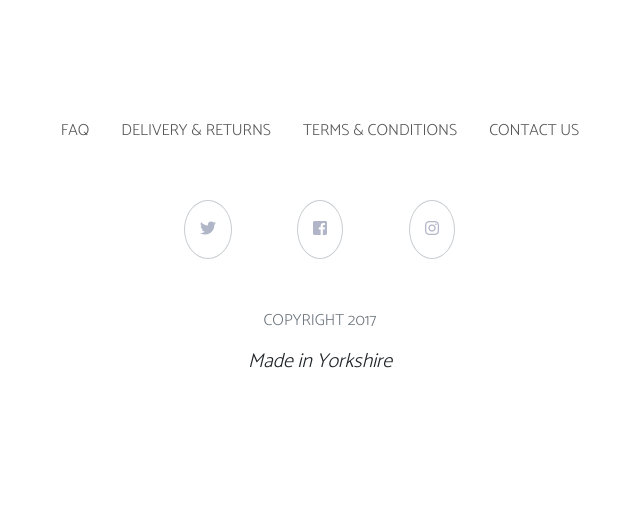
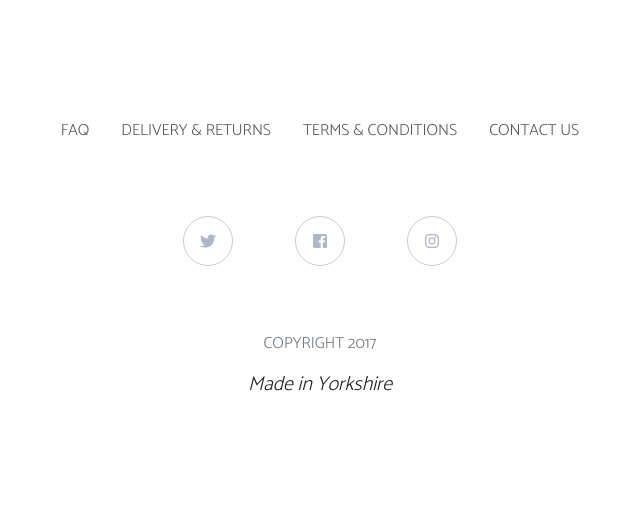
Before and after one commit to MrDamus/WELFORD-BOUQUET, a PHP site: page / in a window 1280 px wide. Shown: the part 1655-2161 px from the top of the page, without its empty margins (320-960 px from the left). Before the commit the page ends 2023 px from the top, so only its background shows below. Run offline with PHP 8.4, Linux system fonts and the light colour scheme; some libraries are stand-ins or nearby versions.

Commit message:
fixed fixed navbar toggle, thumbnail padding, fixed socials

```diff
--- a/dist/index.html
+++ b/dist/index.html
@@ -16,7 +16,7 @@
         WELFORD BOUQUET
       </h3>
     </header>
-    <nav class="navbar navbar-expand-lg">
+    <nav class="navbar navbar-expand-lg navbar-light">
         <form class="navbar-brand form-inline my-2 my-lg-0">
             <i class="fas fa-search"></i>
             <!-- <input class="form-control mr-sm-2" type="search" placeholder="Search">
--- a/index.html
+++ b/index.html
@@ -21,7 +21,7 @@
         WELFORD BOUQUET
       </h3>
     </header>
-    <nav class="navbar navbar-expand-lg">
+    <nav class="navbar navbar-expand-lg navbar-light">
         <form class="navbar-brand form-inline my-2 my-lg-0">
             <i class="fas fa-search"></i>
             <!-- <input class="form-control mr-sm-2" type="search" placeholder="Search">
--- a/src/css/index.css
+++ b/src/css/index.css
@@ -35,6 +35,7 @@ body, h2 {
     display: flex; }
   body .take-look, h2 .take-look {
     max-width: 24rem;
+    max-height: 330px;
     display: flex;
     flex-direction: column; }
   body .sale-color, h2 .sale-color {
@@ -47,7 +48,7 @@ body, h2 {
       bottom: 10%;
       left: 10%;
       right: 10%;
-      padding: 20px;
+      padding: 10px;
       box-shadow: 0 0 0 1px #c9d3d3, 0 0 0 5px white; }
   body .short-hr, h2 .short-hr {
     width: 3rem;
@@ -55,6 +56,7 @@ body, h2 {
   body .img-lg, h2 .img-lg {
     width: 100%; }
   body .img-md, h2 .img-md {
+    height: 100% !important;
     max-height: 350px;
     width: 100%;
     object-fit: cover; }
@@ -72,9 +74,13 @@ body, h2 {
       justify-content: center; }
       body .social-wrapper .social-parent .social-icon > a, h2 .social-wrapper .social-parent .social-icon > a {
         color: #b0b6c8;
-        padding: 15px;
         border: 1px solid #c8ccd0;
-        border-radius: 50%; }
+        border-radius: 50%;
+        height: 50px;
+        width: 50px;
+        display: flex;
+        justify-content: center;
+        align-items: center; }
   body footer, h2 footer {
     text-align: center;
     padding-top: 2rem;
--- a/src/sass/index.scss
+++ b/src/sass/index.scss
@@ -65,6 +65,7 @@ body, h2 {
 
   .take-look {
     max-width: 24rem;
+    max-height: 330px;
     display: flex;
     flex-direction: column;
   }
@@ -81,7 +82,7 @@ body, h2 {
       bottom: 10%;
       left: 10%;
       right: 10%;
-      padding: 20px;
+      padding: 10px;
       box-shadow:
       0 0 0 1px rgb(201, 211, 211),
       0 0 0 5px hsl(0, 0%, 100%);
@@ -98,6 +99,7 @@ body, h2 {
   }
 
   .img-md {
+    height: 100%!important;
     max-height: 350px;
     width: 100%;
     object-fit: cover;
@@ -119,10 +121,13 @@ body, h2 {
       justify-content: center;
       .social-icon>a {
         color: #b0b6c8;
-        padding: 15px;
         border: 1px solid #c8ccd0;
         border-radius: 50%;
-
+        height: 50px;
+        width: 50px;
+        display: flex;
+        justify-content: center;
+        align-items: center;
       }
     }
   }
```
Also changed, not shown: readme.md (added), 1 other file.
